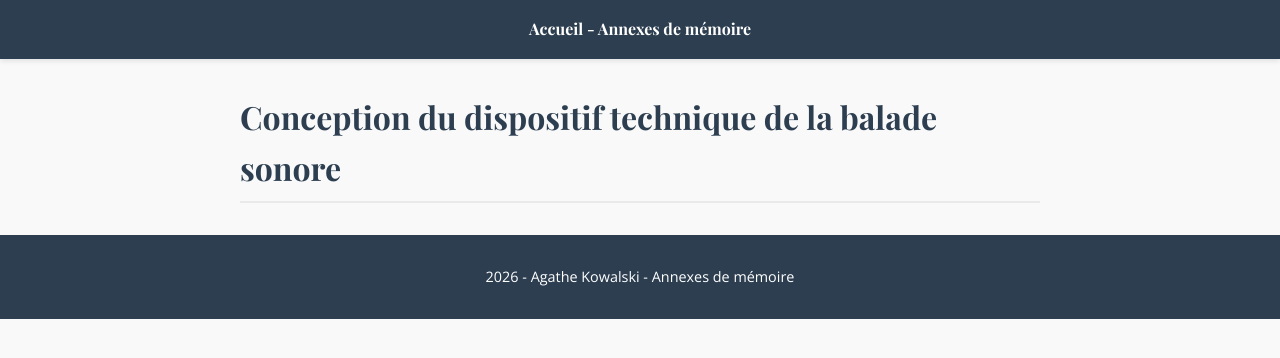
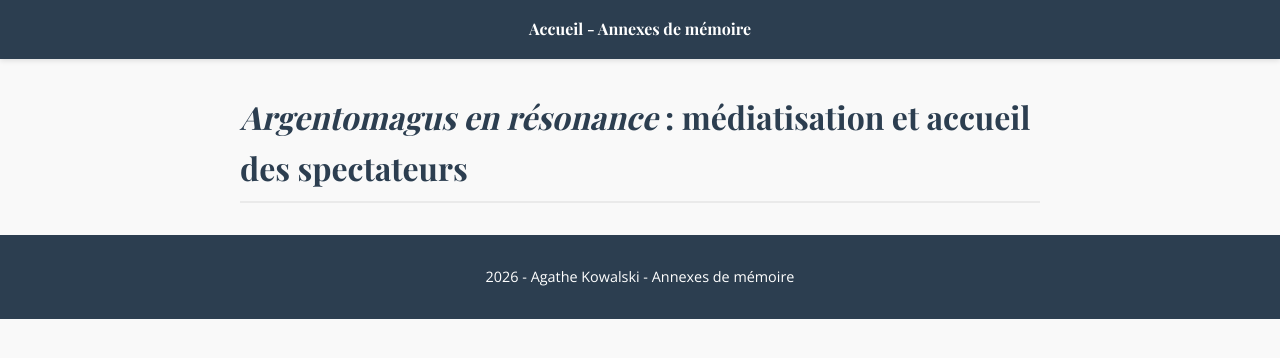
Before and after one commit to agathekowalski/ensll_memoire_p2026, a Jekyll site: the page built from argentomagusresonne/index.md, in a window 1280 px wide. Shown: the top 358 px of the page. Built offline with Jekyll 4.4.1, drawn with Linux system fonts in a browser that asks for light colours.

Commit message:
Update index.md

```diff
--- a/argentomagusresonne/index.md
+++ b/argentomagusresonne/index.md
@@ -3,4 +3,4 @@ layout: default
 title: Argentomagus en résonance
 
 ---
-# Conception du dispositif technique de la balade sonore
+# *Argentomagus en résonance* : médiatisation et accueil des spectateurs
```
